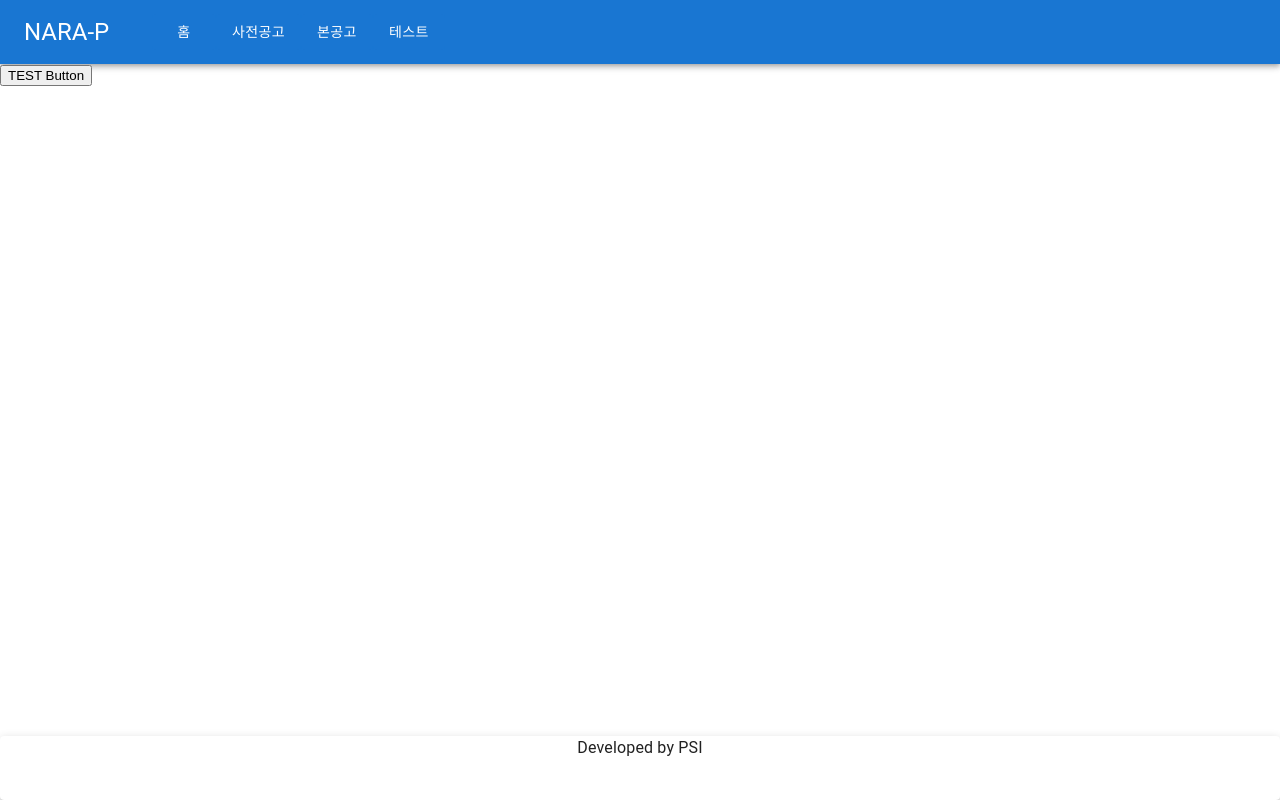
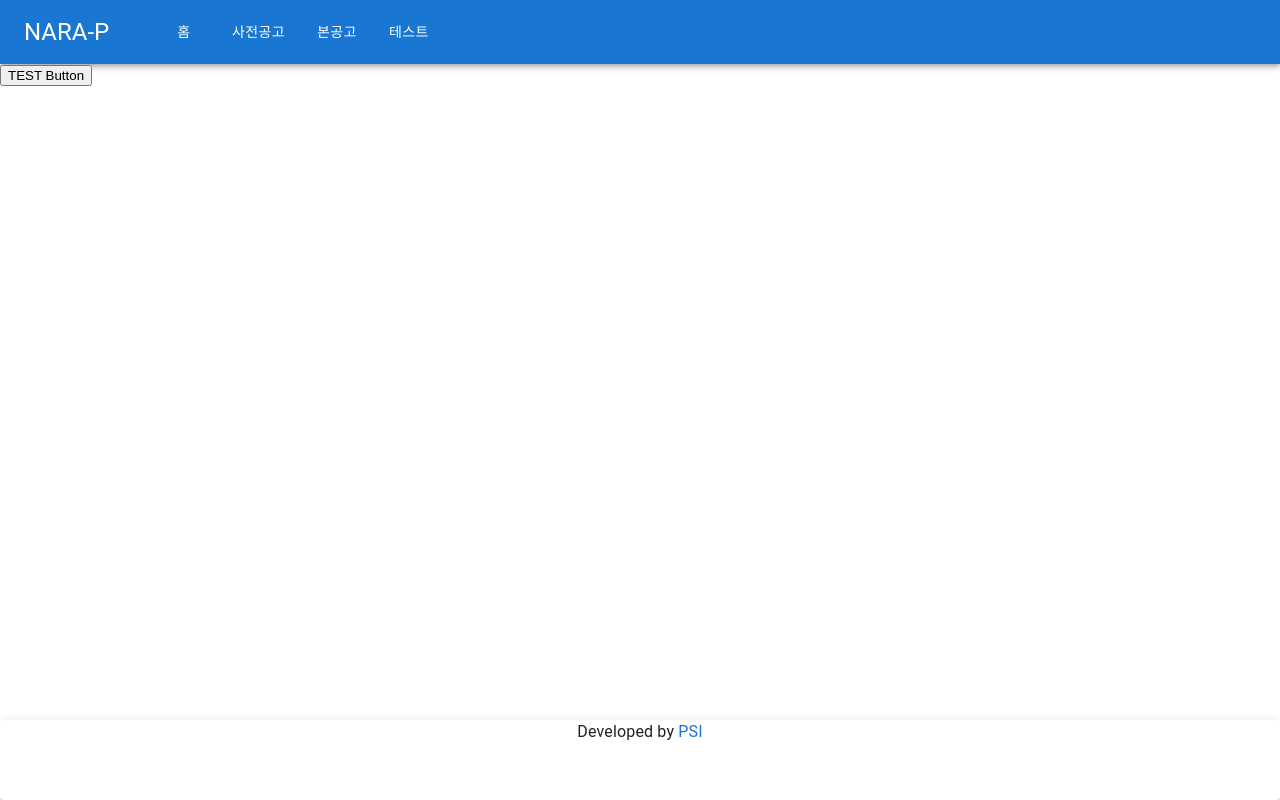
Before and after one commit to tkddls8848/NARA-P, a Next.js app in the folder frontend/: page / in a window 1280 px wide. Built offline with nearby package versions, Linux system fonts and the light colour scheme.

Commit message:
Route Loading page

```diff
--- a/frontend/component/footer.js
+++ b/frontend/component/footer.js
@@ -1,16 +1,15 @@
-import {Paper, Box} from '@mui/material'
-import { Container, Typography } from '@mui/material'
-import Link from 'next/link'
+import { Paper, Box } from '@mui/material'
+import { Container, Typography, Link } from '@mui/material'
 
 export default function footer() {
 
   return (
-    <Box sx={{ position: "fixed", height:'8%', width:"1",bottom: 0}} display="flex">
-      <Paper sx={{ height:'1', width:"1"}} justify="center"  elevation={3}>
-        <Typography align="center" variant='body1' color="inherit">
-          Developed by <Link href="https://github.com/tkddls8848"><a>PSI</a></Link>
-        </Typography>
+    <Box>
+      <Paper sx={{  position: "fixed", height: 0.1, width:1, bottom:0}} elevation={3}>
+        <Container maxWidth="sm" align='center' flexDirection= "column"  justifyContent= "center">
+          <Typography>Developed by <Link underline="hover" href="https://github.com/tkddls8848">PSI</Link> </Typography>
+        </Container>
       </Paper>
-    </Box>
-  );
+      </Box>
+  )
 }
--- /dev/null
+++ b/frontend/component/loadPage.js
@@ -0,0 +1,5 @@
+const Load = () => {
+    return <div>Loading</div>
+}
+
+export default Load
--- a/frontend/package.json
+++ b/frontend/package.json
@@ -11,12 +11,12 @@
     "@emotion/styled": "^11.6.0",
     "@material-ui/styles": "^4.11.4",
     "@mui/icons-material": "^5.2.5",
+    "@mui/lab": "^5.0.0-alpha.64",
     "@mui/material": "^5.2.7",
     "@mui/styles": "^5.2.3",
     "@mui/x-data-grid": "^5.2.1",
     "@mui/x-data-grid-generator": "^5.2.1",
     "axios": "^0.24.0",
-    "babel-plugin-styled-components": "^2.0.2",
     "concurrently": "^7.0.0",
     "cors": "^2.8.5",
     "dotenv": "^10.0.0",
@@ -30,7 +30,6 @@
     "urlencode": "^1.1.0"
   },
   "devDependencies": {
-    "babel-plugin-styled-components": "^2.0.2",
     "eslint": "8.6.0",
     "eslint-config-next": "12.0.7"
   }
--- a/frontend/pages/_app.js
+++ b/frontend/pages/_app.js
@@ -1,28 +1,41 @@
 import '../styles/globals.css'
 import Footer from '../component/footer'
 import Header from '../component/header'
+import Head from 'next/head'
+import { useRouter } from 'next/router'
 import { useState, useEffect } from 'react'
-import Head from 'next/head'
+import Load from '../component/loadPage'
 
 function MyApp({ Component, pageProps }) {
+  const router = useRouter()
   const [loading, setLoading] = useState(false)
 
   useEffect(() => {
-    setLoading(true)
-  })
+    const routeStart = (url, { shallow }) => {
+      setLoading(true)
+    }
+    const routeEnd = (url, { shallow }) => {
+      setLoading(false)
+    }
+    router.events.on('routeChangeStart', routeStart)
+    router.events.on('routeChangeComplete', routeEnd)
+
+    return () => {
+      router.events.off('routeChangeStart', routeStart)
+      router.events.off('routeChangeComplete', routeEnd)
+    }
+  }, [])
 
   return (
     <>
       <Head>
-        <title>나라장터 검색 웹 페이지</title>
+      <title>나라장터 검색 웹 페이지</title>
       </Head>
       <Header></Header>
-      {loading ? (<Component {...pageProps}/>) : (<div>LOAD</div>)}
+      {loading ? <Load></Load> : <Component {...pageProps}/>}
       <Footer></Footer>
     </>
   )
-
-
 }
 
 export default MyApp
--- a/frontend/pages/index.js
+++ b/frontend/pages/index.js
@@ -15,6 +15,7 @@ export default  function Index() {
     <div>
       <button onClick={onClick}>TEST Button</button>
       {[data]}
+
     </div>
   )
 }
```
Also changed, not shown: frontend/pages/task/sajeon.js (+4 -5 lines), 2 other files (tests, documents, lock files or other folders).
